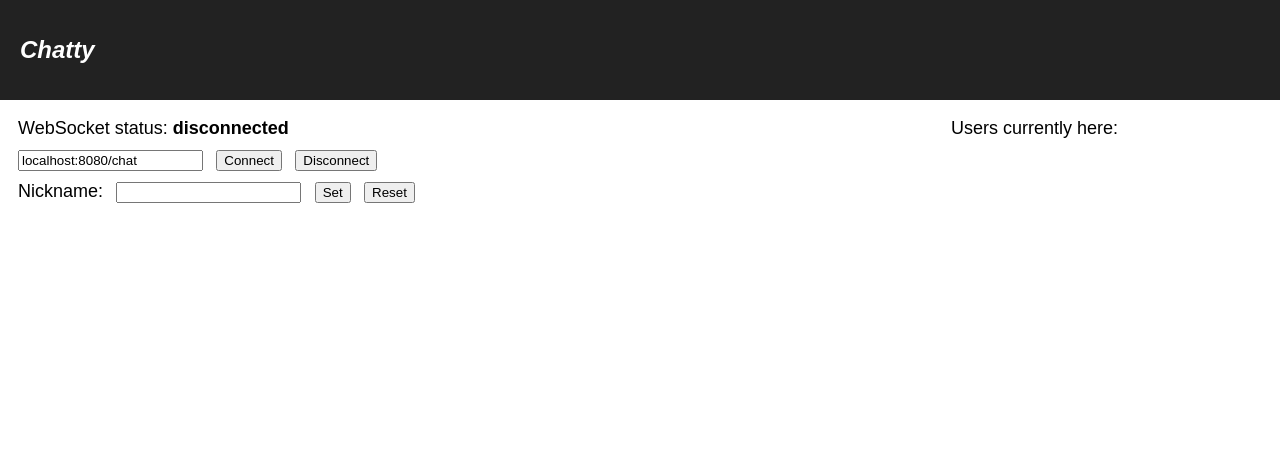
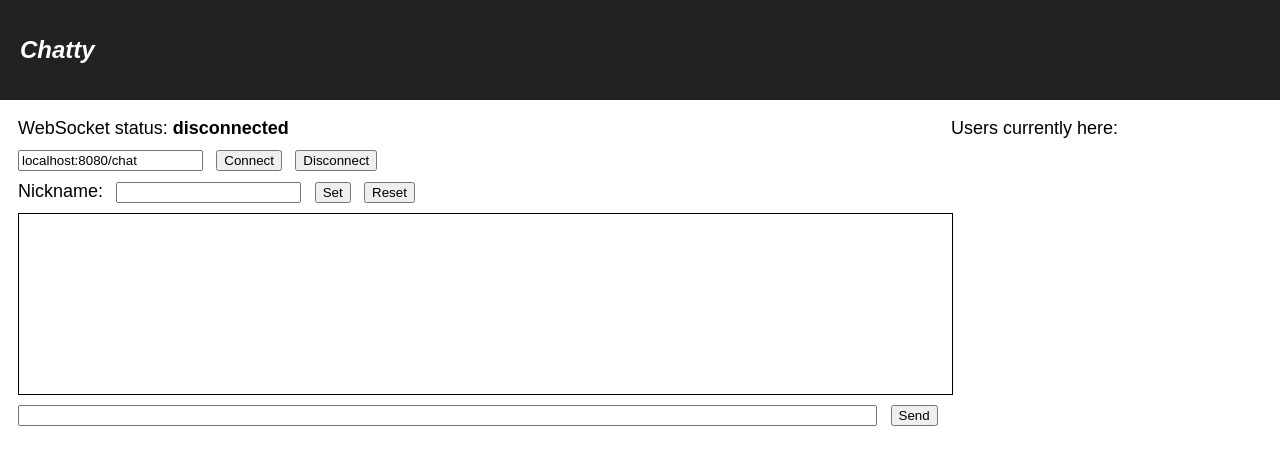
Before and after one commit to rhymu8354/Excalibur, a React (Create React App) app in the folder chatter/: page / in a window 1280 px wide. Shown: the top 464 px of the page. Built offline with nearby package versions, Linux system fonts and the light colour scheme.

Commit message:
Chatty: add ability to send and receive tells

```diff
--- a/chatter/src/App.css
+++ b/chatter/src/App.css
@@ -37,6 +37,27 @@
     margin-left: 1em;
 }
 
+.App-Tells {
+    border: 1px black solid;
+    width: 100%;
+    height: 10em;
+}
+
+.App-Tells ul {
+    margin: 5px;
+    padding-left: 0px;
+}
+
+.App-Tell {
+    width: 100%;
+    display: flex;
+}
+
+.App-Tell-input {
+    width: 100%;
+    flex-grow: 1;
+}
+
 .App-main-left {
     float: left;
     width: 75%;
--- a/chatter/src/App.js
+++ b/chatter/src/App.js
@@ -28,6 +28,22 @@ class App extends Component {
              * in the chat room.
              */
             nicknames: [],
+
+            /**
+             * This is the text the user will send as a tell if
+             * they click the 'send' button.
+             */
+            newTell: '',
+
+            /**
+             * This holds the sequence of tells received from the room.
+             */
+            tells: [],
+
+            /**
+             * This is the next ID key to assign for the next tell received.
+             */
+            nextTellId: 1,
         };
         this.socket = null;
     }
@@ -41,6 +57,12 @@ class App extends Component {
     changeNewNickname = (event) => {
         this.setState({
             newNickname: event.target.value
+        });
+    }
+
+    changeNewTell = (event) => {
+        this.setState({
+            newTell: event.target.value
         });
     }
 
@@ -97,6 +119,18 @@ class App extends Component {
                 });
                 break;
 
+            case 'Tell':
+                const tell = {
+                    id: this.state.nextTellId,
+                    sender: message.Sender,
+                    tell: message.Tell,
+                };
+                this.setState({
+                    tells: [...this.state.tells, tell],
+                    nextTellId: this.state.nextTellId + 1,
+                });
+                break;
+
             default:
                 break;
         }
@@ -129,10 +163,26 @@ class App extends Component {
         });
     }
 
+    onSendTell = () => {
+        const message = {
+            Type: "Tell",
+            Tell: this.state.newTell
+        };
+        this.socket.send(JSON.stringify(message));
+        this.setState({
+            newTell: '',
+        });
+    }
+
     render() {
         const nicknames = this.state.nicknames.map((nickname) =>
             <li key={nickname}>
                 {nickname}
+            </li>
+        );
+        const tells = this.state.tells.map((tell) =>
+            <li key={tell.id}>
+                {tell.sender}: {tell.tell}
             </li>
         );
         return (
@@ -163,6 +213,17 @@ class App extends Component {
                             <button onClick={this.onSetNickname}>Set</button>
                             <button onClick={this.onResetNickname}>Reset</button>
                         </div>
+                        <div className="App-Tells">
+                            <ul>{tells}</ul>
+                        </div>
+                        <div className="App-Tell">
+                            <input
+                                className="App-Tell-input"
+                                value={this.state.newTell}
+                                onChange={this.changeNewTell}
+                            />
+                            <button onClick={this.onSendTell}>Send</button>
+                        </div>
                     </div>
                     <div className="App-main-right">
                         Users currently here:
```
